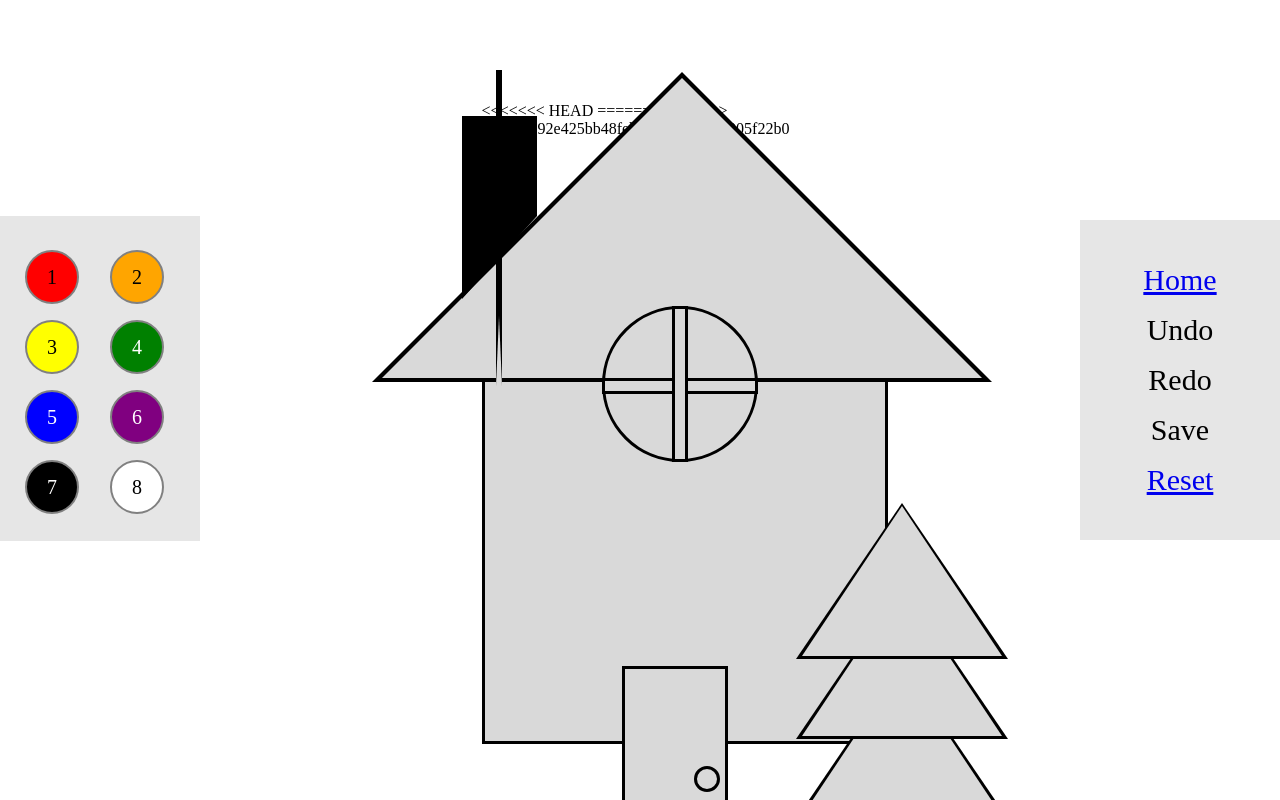
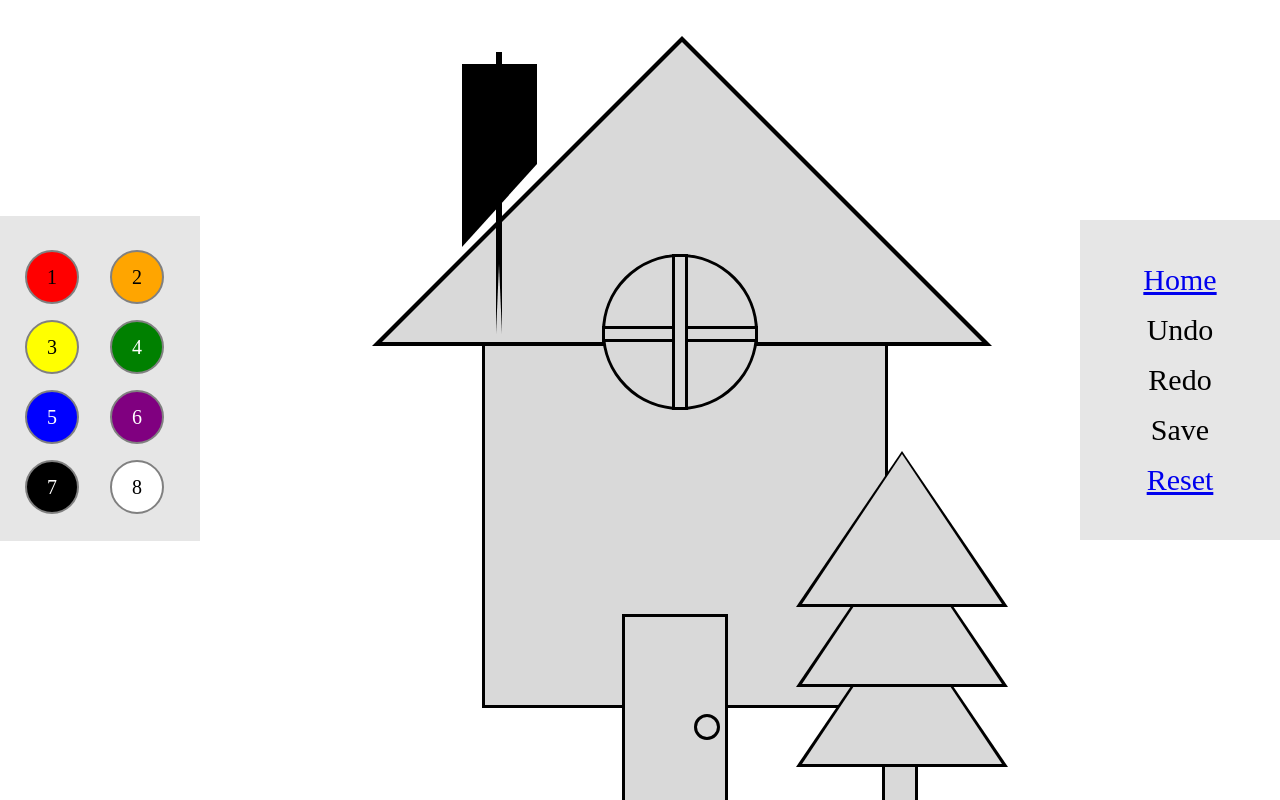
Before and after one commit to MasterLillyclaw/Project-LAL, a Python web app: template templates/MathHouse.html in a window 1280 px wide. Run offline with Jinja, Linux system fonts and the light colour scheme; the template is opened without the code that fills it, so the values that code supplies are empty; some libraries are stand-ins or nearby versions.

Commit message:
Fixed merge error

```diff
--- a/templates/MathHouse.html
+++ b/templates/MathHouse.html
@@ -41,10 +41,8 @@
   <p> &nbsp; </p>
   <p> &nbsp; </p>
 
-<<<<<<< HEAD
+
   <h1 id = "Chimney" class="clickable"></h1>
-=======
->>>>>>> 1b5935292e425bb48feb411208e2ef08005f22b0
   <h1 id = "Foundation" class="clickable"></h1>
   <h1 id = "RoofOutline"></h1>
   <h1 id = "Roof" class="clickableRoof"></h1>
--- a/templates/MathSnowman.html
+++ b/templates/MathSnowman.html
@@ -58,16 +58,12 @@
   <h1 id="EyesRight" class="clickable"></h1>
   <h1 id="NoseOutline"></h1>
   <h1 id="Nose" class="clickableNose"></h1>
-<<<<<<< HEAD
-=======
+
 
 <!--Implements math equations onto the image-->
   <p id="HatTopEqu">5+2</p>
   <p id="HatMiddleEqu">6-5</p>
 
-
-
->>>>>>> 1b5935292e425bb48feb411208e2ef08005f22b0
 </div>
 
 </body>
```
